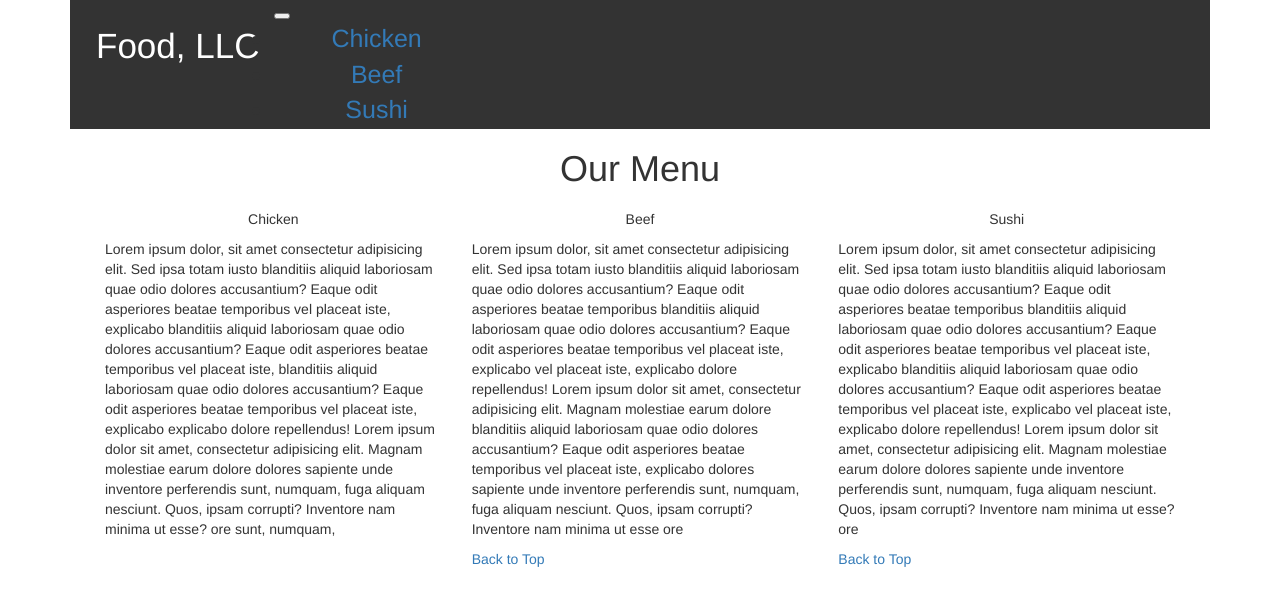
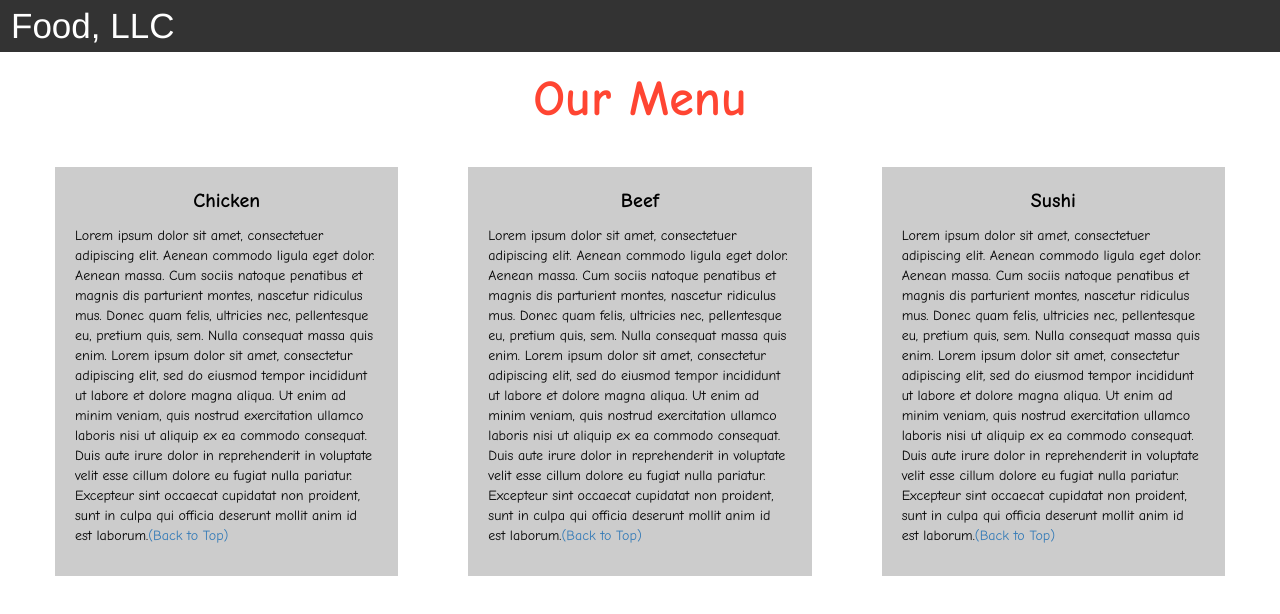
Before and after one commit to Bargav-R/mod3_solution, a plain HTML site: page index.html in a window 1280 px wide. Drawn offline with nearby package versions, Linux system fonts and the light colour scheme.

Commit message:
Update index.html

```diff
--- a/index.html
+++ b/index.html
@@ -13,37 +13,60 @@
   </head>
 
 <body>
-<div class="container">
-<nav class="navbar navbar-light  nav-css">
-     <span class="navbar-brand mb-0 h1">Food, LLC</span>
-     <button type="button"  class="navbar-toggler" data-toggle="collapse" data-target="#myMenu">
-            <span class="navbar-toggler-icon"></span>
-          </button>
-          <div class="collapse navbar-collapse" id="myMenu">
-                <ul class="navbar-nav bg-light text-center">
-                  <li class="nav-item"><a class="nav-link" href="#menu1">Chicken</a></li>
-                  <li class="nav-item"><a class="nav-link" href="#menu2">Beef</a></li>
-                  <li class="nav-item"><a class="nav-link" href="#menu3">Sushi</a></li>
-                </ul>
-              </div>
-</nav>
-<h1 class="text-center my-5">Our Menu</h1>
-<div class="row ">
-    <div class="col-xs-12 col-sm-6 col-md-4 item "id="menu1">
-            <p class="text-center menu-title" >Chicken</p> <p >Lorem ipsum dolor, sit amet consectetur adipisicing elit. Sed ipsa totam iusto blanditiis aliquid laboriosam quae odio dolores accusantium? Eaque odit asperiores beatae temporibus vel placeat iste, explicabo
-                    blanditiis aliquid laboriosam quae odio dolores accusantium? Eaque odit asperiores beatae temporibus vel placeat iste,
-                    blanditiis aliquid laboriosam quae odio dolores accusantium? Eaque odit asperiores beatae temporibus vel placeat iste, explicabo explicabo dolore repellendus! Lorem ipsum dolor sit amet, consectetur adipisicing elit. Magnam molestiae earum dolore dolores sapiente unde inventore perferendis sunt, numquam, fuga aliquam nesciunt. Quos, ipsam corrupti? Inventore nam minima ut esse? ore sunt, numquam, </p> </div>
+<nav class="navbar" id="top">
+    <div class="container-fluid">
 
-    <div  class="col-xs-12 col-sm-6 col-md-4 item " id="menu2"> <p  class="text-center menu-title" >Beef</p>  <p >Lorem ipsum dolor, sit amet consectetur adipisicing elit. Sed ipsa totam iusto blanditiis aliquid laboriosam quae odio dolores accusantium? Eaque odit asperiores beatae temporibus
-            blanditiis aliquid laboriosam quae odio dolores accusantium? Eaque odit asperiores beatae temporibus vel placeat iste, explicabo vel placeat iste, explicabo dolore repellendus! Lorem ipsum dolor sit amet, consectetur adipisicing elit. Magnam molestiae earum dolore
-            blanditiis aliquid laboriosam quae odio dolores accusantium? Eaque odit asperiores beatae temporibus vel placeat iste, explicabo dolores sapiente unde inventore perferendis sunt, numquam, fuga aliquam nesciunt. Quos, ipsam corrupti? Inventore nam minima ut esse ore   </p>  <a href="#">Back to Top</a> </div>
-    <div class="col-xs-12 col-sm-12 col-md-4 item" id="menu3"   > <p  class="text-center menu-title">Sushi</p> <p>Lorem ipsum dolor, sit amet consectetur adipisicing elit. Sed ipsa totam iusto blanditiis aliquid laboriosam quae odio dolores accusantium? Eaque odit asperiores beatae temporibus
-            blanditiis aliquid laboriosam quae odio dolores accusantium? Eaque odit asperiores beatae temporibus vel placeat iste, explicabo
-            blanditiis aliquid laboriosam quae odio dolores accusantium? Eaque odit asperiores beatae temporibus vel placeat iste, explicabo   vel placeat iste, explicabo dolore repellendus! Lorem ipsum dolor sit amet, consectetur adipisicing elit. Magnam molestiae earum dolore dolores sapiente unde inventore perferendis sunt, numquam, fuga aliquam nesciunt. Quos, ipsam corrupti? Inventore nam minima ut esse? ore  </p> <a href="#">Back to Top</a> </div>
-</div>
+      <div class="navbar-header">
+        <button type="button" class="navbar-toggle" data-toggle="collapse" data-target="#myNavbar">
+          <span class="icon-bar"></span>
+          <span class="icon-bar"></span>
+          <span class="icon-bar"></span>
+        </button>
+        <a class="navbar-brand" href="#">Food, LLC</a>
+      </div>
+
+      <div class="collapse" id="myNavbar">
+        <ul class="nav navbar-nav visible-xs">
+          <li><a class="menu-item" href="#">Chicken</a></li>
+          <li><a class="menu-item" href="#">Beef</a></li>
+          <li><a class="menu-item" href="#">Sushi</a></li>
+        </ul>
+      </div>
+
+    </div>
+  </nav>
+
+  <h1 class="main-title">Our Menu</h1>
+
+
+
+  <div class="row">
+
+    <div class="col-lg-4 col-md-6 col-sm-12">
+      <div class="content-box">
+        <p class="item-name">Chicken</p>
+        <p>Lorem ipsum dolor sit amet, consectetuer adipiscing elit. Aenean commodo ligula eget dolor. Aenean massa. Cum sociis natoque penatibus et magnis dis parturient montes, nascetur ridiculus mus. Donec quam felis, ultricies nec, pellentesque eu, pretium quis, sem. Nulla consequat massa quis enim. Lorem ipsum dolor sit amet, consectetur adipiscing elit, sed do eiusmod tempor incididunt ut labore et dolore magna aliqua. Ut enim ad minim veniam, quis nostrud exercitation ullamco laboris nisi ut aliquip ex ea commodo consequat. Duis aute irure dolor in reprehenderit in voluptate velit esse cillum dolore eu fugiat nulla pariatur. Excepteur sint occaecat cupidatat non proident, sunt in culpa qui officia deserunt mollit anim id est laborum.<a href="#top">(Back to Top)</a></p>
+      </div>
+    </div>
+
+    <div class="col-lg-4 col-md-6 col-sm-12">
+      <div class="content-box">
+        <p class="item-name">Beef</p>
+        <p>Lorem ipsum dolor sit amet, consectetuer adipiscing elit. Aenean commodo ligula eget dolor. Aenean massa. Cum sociis natoque penatibus et magnis dis parturient montes, nascetur ridiculus mus. Donec quam felis, ultricies nec, pellentesque eu, pretium quis, sem. Nulla consequat massa quis enim. Lorem ipsum dolor sit amet, consectetur adipiscing elit, sed do eiusmod tempor incididunt ut labore et dolore magna aliqua. Ut enim ad minim veniam, quis nostrud exercitation ullamco laboris nisi ut aliquip ex ea commodo consequat. Duis aute irure dolor in reprehenderit in voluptate velit esse cillum dolore eu fugiat nulla pariatur. Excepteur sint occaecat cupidatat non proident, sunt in culpa qui officia deserunt mollit anim id est laborum.<a href="#top">(Back to Top)</a></p>
+      </div>
+    </div>
+
+
+    <div class="col-lg-4 col-md-12 col-sm-12">
+      <div class="content-box">
+        <p class="item-name">Sushi</p>
+        <p>Lorem ipsum dolor sit amet, consectetuer adipiscing elit. Aenean commodo ligula eget dolor. Aenean massa. Cum sociis natoque penatibus et magnis dis parturient montes, nascetur ridiculus mus. Donec quam felis, ultricies nec, pellentesque eu, pretium quis, sem. Nulla consequat massa quis enim. Lorem ipsum dolor sit amet, consectetur adipiscing elit, sed do eiusmod tempor incididunt ut labore et dolore magna aliqua. Ut enim ad minim veniam, quis nostrud exercitation ullamco laboris nisi ut aliquip ex ea commodo consequat. Duis aute irure dolor in reprehenderit in voluptate velit esse cillum dolore eu fugiat nulla pariatur. Excepteur sint occaecat cupidatat non proident, sunt in culpa qui officia deserunt mollit anim id est laborum.<a href="#top">(Back to Top)</a></p>
+      </div>
+    </div>
+
+
 
  </div>
-
 
 
 
```
